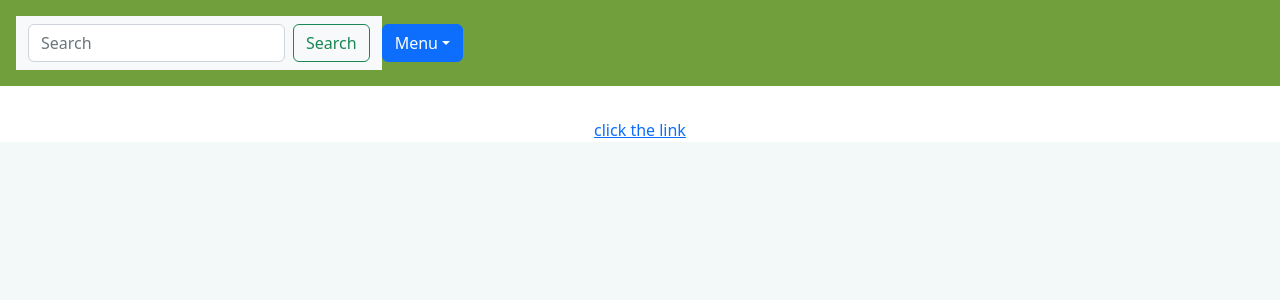
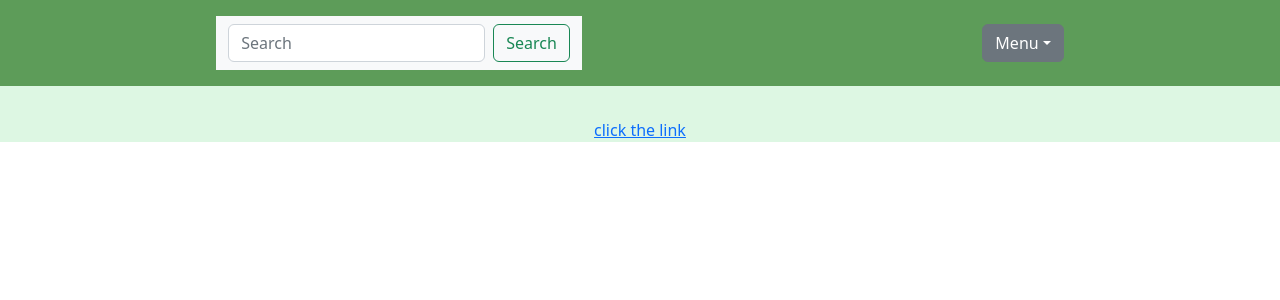
Before and after one commit to 2022-csc-59866/HikeApp, a React (Create React App) app in the folder hiking/react-hiking/: page /test in a window 1280 px wide. Shown: the top 300 px of the page. Built offline with nearby package versions, Linux system fonts and the light colour scheme.

Commit message:
Minor component css tweaks

```diff
--- a/hiking/react-hiking/src/App.css
+++ b/hiking/react-hiking/src/App.css
@@ -1,5 +1,6 @@
 .App {
   text-align: center;
+  background-color: #DDF7E3;
 }
 
 .App-logo {
@@ -38,7 +39,7 @@
 } */
 
 
-body, html {
+/* body, html {
   margin: 0%;
   font-family: sans-serif;
   background-color: rgb(243, 248, 249);
@@ -73,4 +74,4 @@ td {
 
 #content {
   width: 70%;
-}
+} */
--- a/hiking/react-hiking/src/components/Title.js
+++ b/hiking/react-hiking/src/components/Title.js
@@ -18,7 +18,7 @@ function Title() {
           </div>
         </nav></div>
         <div class="btn-group">
-          <button type="button" class="btn btn-primary dropdown-toggle" data-bs-toggle="dropdown" aria-haspopup="true" aria-expanded="false">
+          <button type="button" class="btn btn-secondary dropdown-toggle" data-bs-toggle="dropdown" aria-haspopup="true" aria-expanded="false">
           Menu
           </button>
           <div class="dropdown-menu dropdown-menu-right">
--- a/hiking/react-hiking/src/pages/HikePage.js
+++ b/hiking/react-hiking/src/pages/HikePage.js
@@ -3,6 +3,7 @@ import axios from "axios"
 
 // router, custom hook to link to a hike
 import { useParams } from "react-router-dom";
+import { Maps } from '../components/Maps';
 
 export const HikePage = () => {
 
@@ -43,12 +44,13 @@ export const HikePage = () => {
   [ hikeLon, hikeLat, hikeCity, hikeState, hikeCountry ])
 
   console.log(hike);
-
   return (
     <div className="hike-page">
       <div class="media" m-3 p-3>
         <a class="media-left">
-          <img class="rounded" src="https://st4.depositphotos.com/2547313/20580/i/600/depositphotos_205809874-stock-photo-evening-scene-titlis.jpg"/>
+        <img class="rounded" src="https://st4.depositphotos.com/2547313/20580/i/600/depositphotos_205809874-stock-photo-evening-scene-titlis.jpg"/>
+        {/* { hike !== null ?
+            <div><Maps lon={Object.values(hike[0]).lon} lat={Object.values(hike[0]).lat}/> </div> : ""}  */}
         </a>
         <h1>{ hike !== null ? Object.values(hike)[0].name : ""}</h1>
         <p>{ hike !== null ? Object.values(hike)[0].description : ""}</p>
--- a/hiking/react-hiking/src/pages/HomePage.js
+++ b/hiking/react-hiking/src/pages/HomePage.js
@@ -1,9 +1,12 @@
 import { useState, useEffect } from "react";
 import axios from "axios";
 import 'bootstrap/dist/css/bootstrap.min.css';
+import '../stylesheets/HomePage.css';
+import "bootstrap/dist/js/bootstrap.bundle.min.js";
 
 // components
 import { Hike } from "../components/Hike";
+
 // utils
 import {populateHikes} from "../utils/populateHikes";
 
@@ -44,21 +47,22 @@ export const HomePage = () => {
     }, [])
 
     return (
-
-    <div>
-        <div className="home">
+    <div className="home">
+        <div className="container">
         {
             // index needed to iterate, each hike has its own internal uuid
             hikes.map((hike, index) => {
                 return (
-                <Hike
-                    hike={hike}
-                />
+                <div className="card">
+                    <Hike
+                        hike={hike}
+                    />
+                </div>
                 )
             })
         }
         </div>
+    </div>
 
-    </div>
     )
 }
--- a/hiking/react-hiking/src/stylesheets/Body.css
+++ b/hiking/react-hiking/src/stylesheets/Body.css
@@ -7,6 +7,5 @@
     padding: 1em;
     margin-bottom: 2em;
     border:darkgreen;
-    background-color: rgb(113, 159, 59);
-    color: #fff;
+    background-color: #DDF7E3;
   }
--- /dev/null
+++ b/hiking/react-hiking/src/stylesheets/HomePage.css
@@ -0,0 +1,26 @@
+/*  src/Title.css  */
+.HomePage {
+    box-sizing: border-box;
+    width: 100%;
+    display: flex;
+    justify-content: center;
+    align-items: baseline;
+    padding: 1em;
+    margin-bottom: 2em;
+    background-color: #5D9C59;
+    color: #fff;
+  }
+
+  .card{
+    box-sizing: border-box;
+    width: 75%;
+    display: flex;
+    justify-content: start;
+    align-items: center;
+    padding: 1em;
+    margin-bottom: 2em;
+    background-color: #C7E8CA;
+    color: #5D9C59;
+    margin-left: auto;
+    margin-right: auto;
+  }
--- a/hiking/react-hiking/src/stylesheets/Title.css
+++ b/hiking/react-hiking/src/stylesheets/Title.css
@@ -8,6 +8,14 @@
     align-items: baseline;
     padding: 1em;
     margin-bottom: 2em;
-    background-color: rgb(113, 159, 59);
+    background-color: #5D9C59;
     color: #fff;
   }
+
+  .btn-group
+  {
+    margin-left: auto;
+    margin-right: auto;
+    background-color: #5D9C59;
+    color: #fff;
+  }
```
Also changed, not shown: hiking/react-hiking/backend-hiking/README.md (added).
